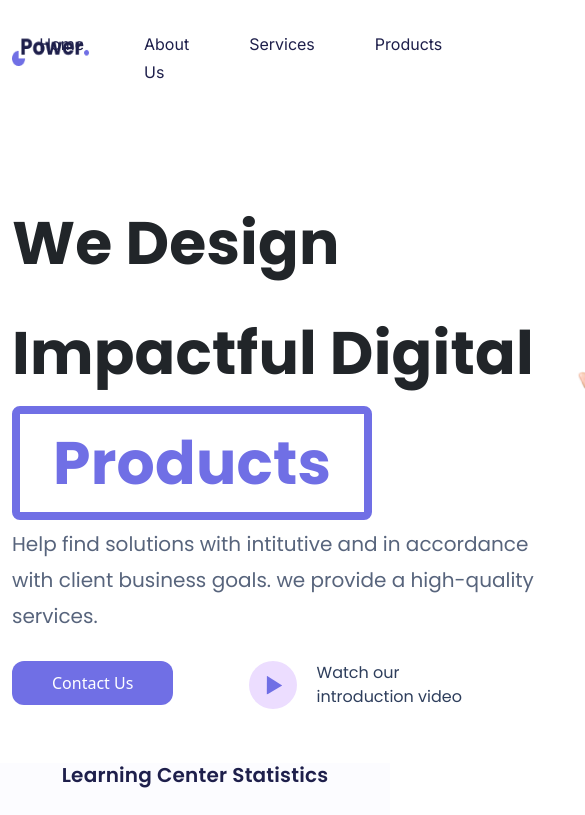
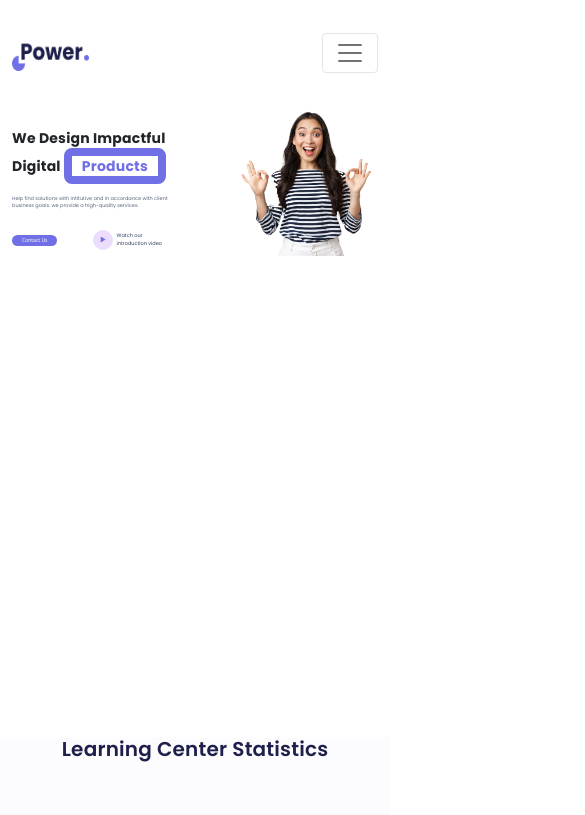
Before and after one commit to alimovshaxzod89/learning_center, a Vue app: page / in a window 390 px wide. Shown: the top 815 px of the page, 585 px wide, since content can reach past the window. Built offline with nearby package versions, Linux system fonts and the light colour scheme; some icons are missing.

Commit message:
Responsive added

```diff
--- a/public/index.html
+++ b/public/index.html
@@ -16,7 +16,8 @@
     <!-- Poppins -->
     <link href="https://fonts.googleapis.com/css2?family=Poppins:wght@400;600;700&display=swap" rel="stylesheet">
     <!-- Bootstrap -->
-    <link href="https://cdn.jsdelivr.net/npm/bootstrap@5.0.2/dist/css/bootstrap.min.css" rel="stylesheet" integrity="sha384-EVSTQN3/azprG1Anm3QDgpJLIm9Nao0Yz1ztcQTwFspd3yD65VohhpuuCOmLASjC" crossorigin="anonymous">
+    <link href="https://cdn.jsdelivr.net/npm/bootstrap@5.1.3/dist/css/bootstrap.min.css" rel="stylesheet">
+    <script src="https://cdn.jsdelivr.net/npm/bootstrap@5.1.3/dist/js/bootstrap.bundle.min.js"></script>
 
     <!-- Icons -->
     <!-- <link href='https://unpkg.com/boxicons@2.1.2/css/boxicons.min.css' rel='stylesheet'> -->
--- a/src/components/Header.vue
+++ b/src/components/Header.vue
@@ -1,9 +1,9 @@
 <template>
     <div>
         <Navbar />
-        <div class="main_head container d-flex justify-content-between">
+        <div class="main_head container w-100 d-flex justify-content-between">
             <div class="left_section">
-                <h1>We Design Impactful Digital <span class="word_products">Products</span> </h1>
+                <h1>We Design Impactful <br> Digital <span class="word_products">Products</span> </h1>
                 <div class="left_section__text">
                     <p>Help find solutions with intitutive and in accordance with client business goals. we provide a high-quality services.</p>
                 </div>
@@ -47,7 +47,6 @@ export default {
     font-weight: 700;
     line-height: 110px;
     letter-spacing: 0.2px;
-    /* transform: translateY(30%); */
     margin-top: 10%;
 }
 .word_products{
@@ -121,4 +120,203 @@ export default {
     line-height: 24px;
     color: #2E3E5C;
 }
+
+
+/* Media */
+
+@media only screen and (max-width: 1400px) {
+.left_section h1{
+    font-size: 40px;
+    line-height: 90px;
+}
+.left_section__text{
+    width: 480px;
+    height: 80px;
+}
+.left_section__text p{
+    font-weight: 400;
+    line-height: 30px;
+    font-size: 16px;
+}
+  .right_section img{
+    width: 400px;
+    height: 400px;
+    margin-left: 15%;
+  }
+}
+@media only screen and (max-width: 1000px) {
+    .main_head{
+        overflow: hidden;
+    }
+    .right_section{
+        width: 45%;
+    }
+    .left_section{
+        width: 48%;
+    }
+
+    .left_section h1{
+        font-size: 28px;
+        line-height: 60px;
+    }
+    .left_section__text{
+        width: 100%;
+        height: 40px;
+    }
+    .left_section__text p{
+        line-height: 20px;
+        font-size: 12px;
+    }
+    .word_products{
+        padding: 4px 25px;
+    }
+    .right_section img{
+        width: 250px;
+        height: 250px;
+        margin-left: 25%;
+    }
+    .btn_and_player{
+        width: 300px;
+        margin-top: 20px;
+    }
+    .my_btn{
+        padding: 5px 20px;
+        font-size: 10px;
+        margin-top: 10px;
+    }
+    .my_player{
+        width: 28px;
+        height: 28px;
+        margin-top: 10px;
+    }
+    .my_player::before{
+        content: '';
+        width: 30%;
+        height: 30%;
+    }
+    .players_text{
+        margin-top: 10px;
+        font-size: 10px;
+        line-height: 15px;
+    }
+}
+@media only screen and (max-width: 770px) {
+    .left_section h1{
+        font-size: 20px;
+        line-height: 40px;
+    }
+    .left_section__text{
+        width: 100%;
+        height: 40px;
+    }
+    .left_section__text p{
+        line-height: 15px;
+        font-size: 10px;
+        margin-top: 15px;
+    }
+    .word_products{
+        padding: 2px 20px;
+    }
+    .right_section img{
+        width: 200px;
+        height: 200px;
+        margin-left: 20%;
+    }
+    .btn_and_player{
+        width: 230px;
+        margin-top: 12px;
+    }
+    .my_btn{
+        padding: 3px 15px;
+        font-size: 8px;
+        margin-top: 8px;
+    }
+    .my_player{
+        width: 25px;
+        height: 25px;
+        margin-top: 8px;
+        margin-right: 4px;
+    }
+    .players_text{
+        margin-top: 9px;
+        font-size: 7px;
+        line-height: 10px;
+    }
+}
+@media only screen and (max-width: 492px) {
+    .left_section h1{
+        font-size: 18px;
+        line-height: 35px;
+    }
+    .left_section__text{
+        width: 100%;
+        height: 40px;
+    }
+    .left_section__text p{
+        margin-top: 15px;
+        line-height: 10px;
+        font-size: 8px;
+    }
+    .word_products{
+        padding: 1px 15px;
+    }
+    .right_section img{
+        width: 180px;
+        height: 180px;
+        margin-left: 10%;
+    }
+    .btn_and_player{
+        width: 150px;
+        margin-top: 8px;
+    }
+    .my_btn{
+        padding: 2px 10px;
+        font-size: 5px;
+        margin-top: 5px;
+    }
+    .my_player{
+        width: 20px;
+        height: 20px;
+        margin-top: 0px;
+        margin-right: 4px;
+    }
+    .players_text{
+        margin-top: 2px;
+        font-size: 5px;
+        line-height: 8px;
+    }
+}
+@media only screen and (max-width: 437px) {
+    .left_section h1{
+        font-size: 14px;
+        line-height: 28px;
+    }
+    .left_section__text p{
+        line-height: 7px;
+        font-size: 5px;
+    }
+    .word_products{
+        padding: 0px 10px;
+    }
+    .right_section img{
+        width: 150px;
+        height: 150px;
+        margin-left: 15%;
+    }
+    .btn_and_player{
+        margin-top: 0px;
+    }
+    .my_btn{
+        padding: 2px 10px;
+        font-size: 5px;
+        margin-top: 0px;
+    }
+    .my_player{
+        margin-top: -5px;
+    }
+    .players_text{
+        margin-top: -3px;
+    }
+}
+
 </style>
--- a/src/components/Navbar.vue
+++ b/src/components/Navbar.vue
@@ -1,24 +1,32 @@
 <template>
     <div>
-        <div class="container d-flex justify-content-between w-100">
-            <div class="navbar_logo w-25">
-                <img src="@/assets/img/logo.png" alt="">
+        <nav class="navbar navbar-expand-md bg-light navbar-light">
+            <div class="container d-flex justify-content-between w-100">
+                <div class="navbar-brand navbar_logo w-25">
+                    <img src="@/assets/img/logo.png" alt="">
+                </div>
+                <button class="navbar-toggler" type="button" data-bs-toggle="collapse" data-bs-target="#collapsibleNavbar">
+                    <span class="navbar-toggler-icon"></span>
+                </button>
+                <div class=" w-75 collapse navbar-collapse" id="collapsibleNavbar">
+                <ul class="navbar-nav d-flex justify-content-center">
+                    <li class="nav-item">
+                        <a class="nav-link" href="#">Home</a>
+                    </li>
+                    <li class="nav-item">
+                        <a class="nav-link" href="#">About Us</a>
+                    </li>
+                    <li class="nav-item">
+                        <a class="nav-link" href="#">Services</a>
+                    </li>
+                    <li class="nav-item">
+                        <a class="nav-link" href="#">Products</a>
+                    </li>
+                </ul>
+                </div>
             </div>
-            <div class="navbar_menues d-flex w-75">
-                <p>
-                    <a href="#">Home</a>
-                </p>
-                <p>
-                    <a href="#">About Us</a>
-                </p>
-                <p>
-                    <a href="#">Services</a>
-                </p>
-                <p>
-                    <a href="#">Products</a>
-                </p>
-            </div>
-        </div>
+        </nav>
+
     </div>
 </template>
 <script>
@@ -27,19 +35,25 @@ export default {
 }
 </script>
 <style scoped>
-.navbar_menues p{
+.navbar{
+    background-color: white !important;
+    padding: 30px 0;
+}
+.navbar-nav li a{
     font-size: 16px;
     line-height: 28px;
     font-weight: 400;
     font-family: 'Inter', sans-serif;
-    padding: 30px;
+    padding: 0 30px !important;
 }
 a{
     text-decoration: none;
-    color: #1E1F4B;
+    color: #1E1F4B !important;
 }
-.navbar_menues{
-    /* margin-left: 150px; */
+a:hover{
+    color: #706FE5 !important;
+}
+.navbar-nav{
     display: flex;
     justify-content: center;
 }
@@ -47,6 +61,5 @@ a{
 .navbar_logo img{
     width: 77px;
     height: 36px;
-    margin-top: 30px;
 }
 </style>
```
